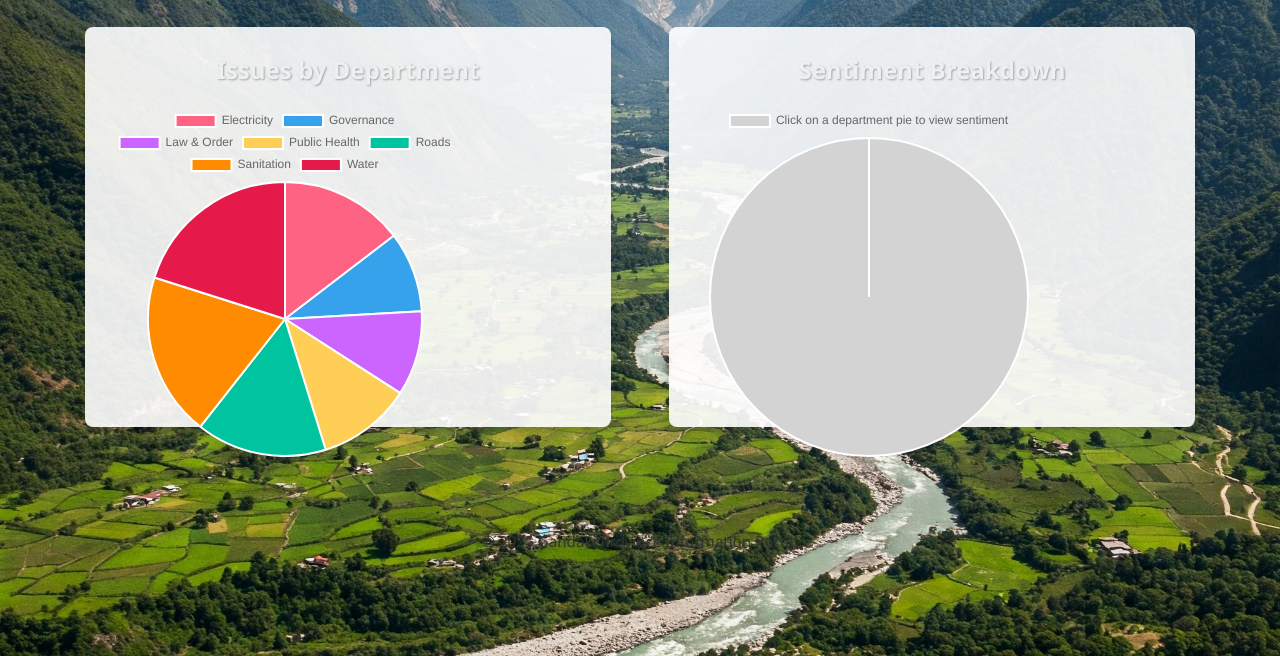
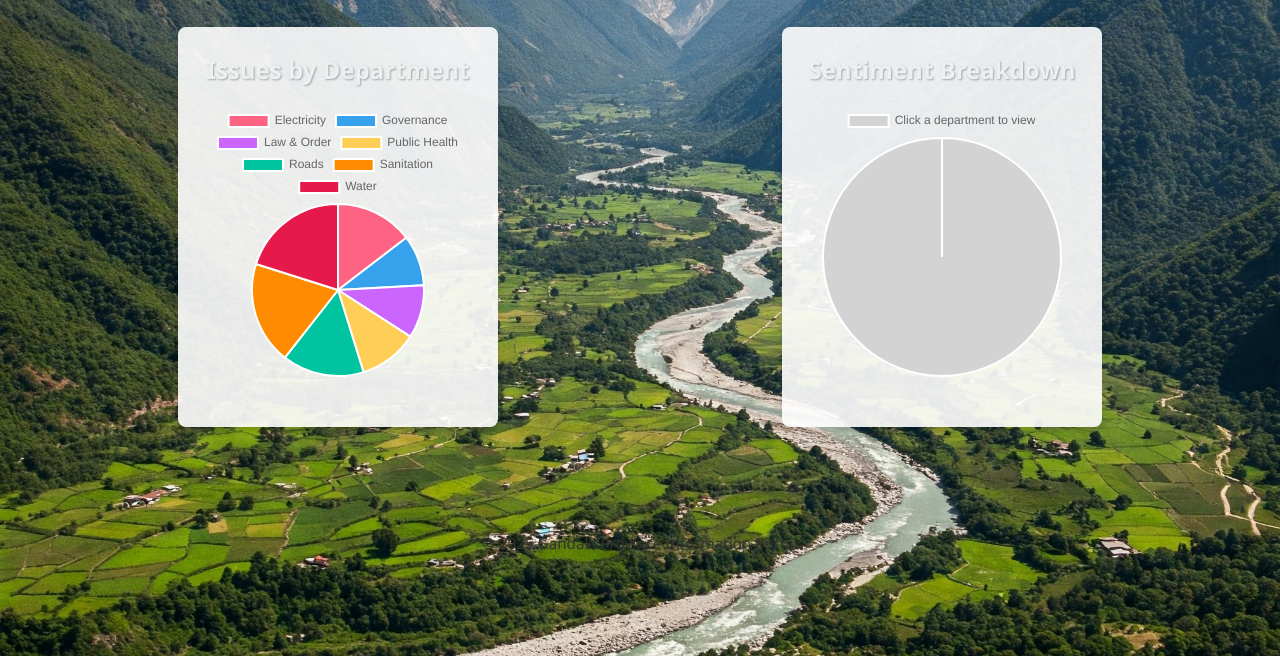
Before and after one commit to chaitanya5656589/Dados, a website: page real-issues.html in a window 1280 px wide. Shown: the part 144-800 px from the top of the page. Drawn offline with nearby package versions, Linux system fonts and the light colour scheme.

Commit message:
Update real-issues.html

```diff
--- a/real-issues.html
+++ b/real-issues.html
@@ -10,13 +10,13 @@
     .chart-wrapper {
       display: flex;
       flex-wrap: wrap;
-      justify-content: space-around;
+      justify-content: center;
+      gap: 40px;
       margin-top: 30px;
     }
     .chart-container {
-      width: 45%;
-      min-width: 300px;
-      margin-bottom: 30px;
+      width: 320px;
+      max-width: 90%;
     }
     h2, h3 {
       text-align: center;
@@ -94,7 +94,6 @@ Water,Neutral,170`;
       if (!parsed[dept]) parsed[dept] = {};
       if (!parsed[dept][sentiment]) parsed[dept][sentiment] = 0;
       parsed[dept][sentiment] += count;
-
       deptCounts[dept] = (deptCounts[dept] || 0) + count;
     });
 
@@ -105,7 +104,7 @@ Water,Neutral,170`;
       data: {
         labels: Object.keys(deptCounts),
         datasets: [{
-          label: 'Issues by Department',
+          label: 'Department',
           data: Object.values(deptCounts),
           backgroundColor: [
             '#ff6384', '#36a2eb', '#cc65fe', '#ffce56',
@@ -114,6 +113,21 @@ Water,Neutral,170`;
         }]
       },
       options: {
+        responsive: true,
+        plugins: {
+          tooltip: {
+            callbacks: {
+              label: function(context) {
+                const label = context.label || '';
+                const value = context.formattedValue || '';
+                return `${label}: ${value} reports`;
+              }
+            }
+          },
+          title: {
+            display: false
+          }
+        },
         onClick: (evt, elements) => {
           if (elements.length === 0) return;
           const index = elements[0].index;
@@ -123,16 +137,24 @@ Water,Neutral,170`;
       }
     });
 
-    // Sentiment Chart (initial placeholder)
+    // Sentiment Chart (placeholder)
     const sentimentCtx = document.getElementById('sentimentChart').getContext('2d');
     const sentimentChart = new Chart(sentimentCtx, {
       type: 'pie',
       data: {
-        labels: ["Click on a department pie to view sentiment"],
+        labels: ["Click a department to view"],
         datasets: [{
           data: [1],
           backgroundColor: ['#d3d3d3']
         }]
+      },
+      options: {
+        responsive: true,
+        plugins: {
+          title: {
+            display: false
+          }
+        }
       }
     });
 
@@ -140,7 +162,7 @@ Water,Neutral,170`;
       const sentiments = parsed[dept];
       sentimentChart.data.labels = Object.keys(sentiments);
       sentimentChart.data.datasets[0].data = Object.values(sentiments);
-      sentimentChart.data.datasets[0].backgroundColor = ['#4caf50', '#f44336', '#ffeb3b']; // Positive, Negative, Neutral
+      sentimentChart.data.datasets[0].backgroundColor = ['#4caf50', '#f44336', '#ffeb3b'];
       sentimentChart.options.plugins.title = {
         display: true,
         text: `Sentiment breakdown for ${dept}`
```
